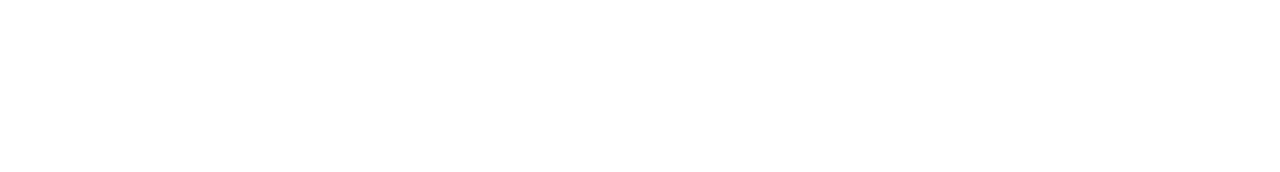
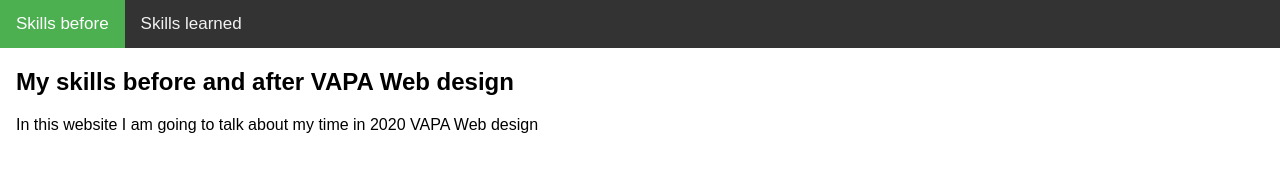
Before and after one commit to StevenMaganaris/in-summary, a plain HTML site: page index.html in a window 1280 px wide. Drawn offline with Linux system fonts and the light colour scheme.

Commit message:
Update index.html

```diff
--- a/index.html
+++ b/index.html
@@ -1,8 +1,7 @@
 <!DOCTYPE html>
 <html>
 <head>
-  <script>
-
+<meta name="viewport" content="width=device-width, initial-scale=1">
 <style>
 body {
   margin: 0;
@@ -37,16 +36,14 @@ body {
 <body>
 
 <div class="topnav">
-  <a class="active" href="index.html">Back</a>
-  <a href="page 1.html">Skills coming in </a>
-  <a href="page 2.html">Skills learned and have now</a>
+  <a class="active" href="#home">Skills before </a>
+  <a href="#news">Skills learned</a>
 </div>
 
+<div style="padding-left:16px">
+  <h2>My skills before and after VAPA Web design </h2>
+  <p>In this website I am going to talk about my time in 2020 VAPA Web design</p>
+</div>
 
-
-<div style="padding-left:16px">
-  <h2> 2020 VAPA Web Desgin summary</h2>
-  <p>I am going to talk about my time in the class VAPA Web desgin class so far.</p>
-</div>
 </body>
 </html>
```
